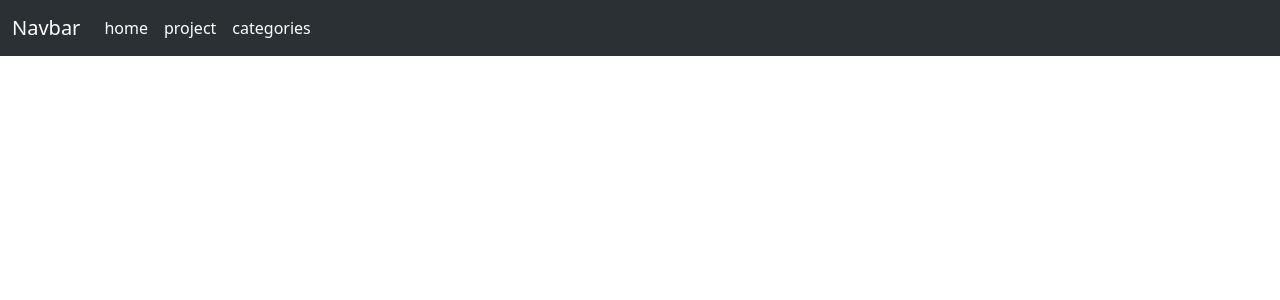
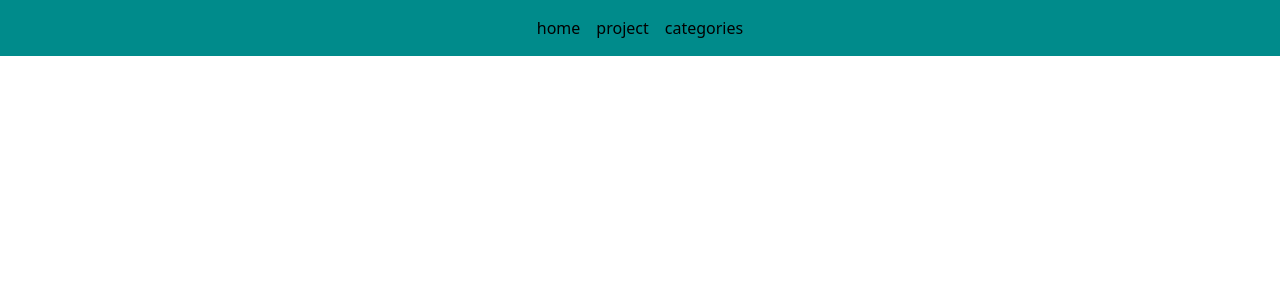
Before and after one commit to Simone-Corso/vite-boolfolio, a Vue app in the folder vite-boolfolio/: page / in a window 1280 px wide. Shown: the top 300 px of the page. Built offline with nearby package versions, Linux system fonts and the light colour scheme.

Commit message:
finire lo stile

```diff
--- a/vite-boolfolio/src/App.vue
+++ b/vite-boolfolio/src/App.vue
@@ -8,6 +8,9 @@
 </script>
 
 <template>
+<link rel="preconnect" href="https://fonts.googleapis.com">
+<link rel="preconnect" href="https://fonts.gstatic.com" crossorigin>
+<link href="https://fonts.googleapis.com/css2?family=Lora:ital,wght@0,400..700;1,400..700&display=swap" rel="stylesheet">
 <AppHeader/>
 <router-view></router-view>
 
--- a/vite-boolfolio/src/components/AppHeader.vue
+++ b/vite-boolfolio/src/components/AppHeader.vue
@@ -1,11 +1,7 @@
 <template lang="">
     <header>
-        <nav class="navbar navbar-expand-lg bg-body-tertiary" data-bs-theme="dark">
-  <div class="container-fluid">
-    <a class="navbar-brand" href="#">Navbar</a>
-    <button class="navbar-toggler" type="button" data-bs-toggle="collapse" data-bs-target="#navbarNav" aria-controls="navbarNav" aria-expanded="false" aria-label="Toggle navigation">
-    </button>
-    <div class="collapse navbar-collapse" id="navbarNav">
+        <nav class="navbar navbar-expand-lg ">
+    <div class="collapse navbar-collapse justify-content-center" id="navbarNav">
       <ul class="navbar-nav">
         <li class="nav-item" v-for="(link,index) in linkItems" :key="index">
           <router-link :to="{name: link.routeName}" class="nav-link active">
@@ -15,7 +11,6 @@
         </li>
       </ul>
     </div>
-  </div>
 </nav>
     </header>
 </template>
@@ -42,6 +37,18 @@ export default {
     }
 }
 </script>
-<style lang="">
+<style scoped>
+
+.navbar{
+  background-color: darkcyan;
+}
+
+.lora-uniquifier{
+  font-family: "Lora", serif;
+  font-optical-sizing: auto;
+  font-weight: weight ;
+  font-style: normal;
+}
+
 
 </style>
--- a/vite-boolfolio/src/pages/ProjectList.vue
+++ b/vite-boolfolio/src/pages/ProjectList.vue
@@ -2,13 +2,13 @@
     <main class="container">
         <div class="row">
             <div class="col-12">
-                <h1>
-                    I tuoi progetti:
-                </h1>
                 <ul>
                     <li v-for="project in projects" :key="project.id">
-                        {{ project.title }} -- {{project.type}}
-                        <img :src="project.thumb" alt="" class="image-project">
+                        <div class="project-image">
+                            <h2>{{ project.title }}</h2>
+                                <img :src="project.thumb" alt="" class="image-project">
+                                <p>{{ project.description }}</p>
+                        </div>
                     </li>
                 </ul>
             </div>
@@ -56,9 +56,32 @@ export default {
 </script>
 <style scoped>
 
-.image-project{
-    height: 100px;
+.project-image {
+  float: left;
+  margin-right: 20px;
+}
 
+.project-info {
+  margin-top: 20px;
+}
+
+.image-project {
+  width: 150px;
+  height: 150px;
+  border-radius: 20px;
+  transition: box-shadow 0.2s ease-in-out;
+}
+
+ul{
+    list-style-type: none;
+}
+
+.image-project {
+  transition: transform 0.2s ease-in-out;
+}
+
+.image-project:hover {
+  transform: scale(1.05);
 }
 
 </style>
```
